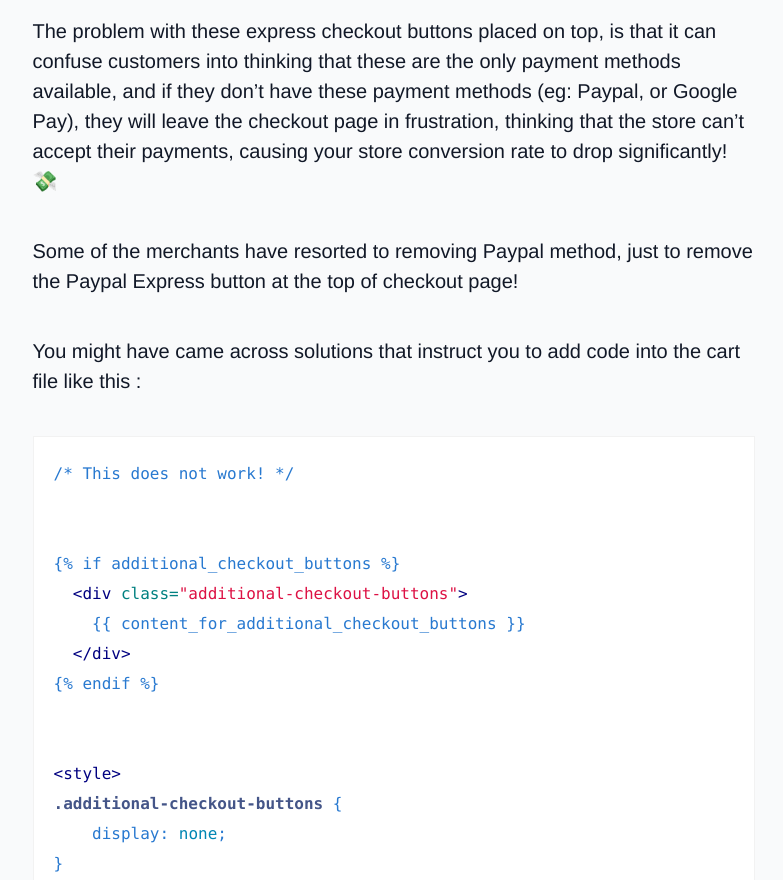
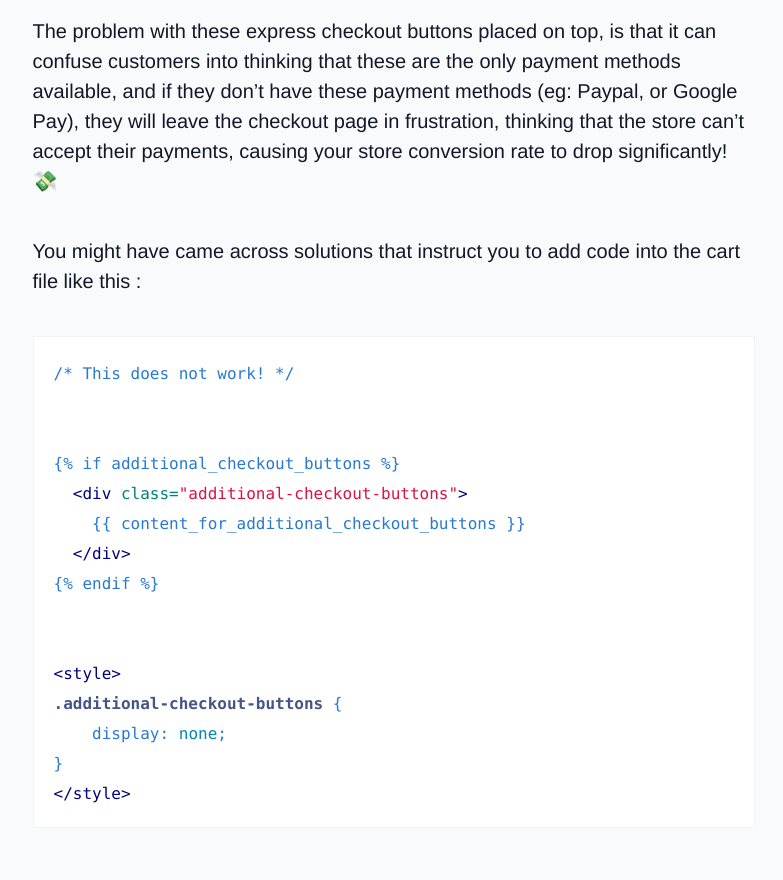
Before and after one commit to YagiSoftware/blog, a Jekyll site: the page built from _posts/2023-08-14-how-to-remove-paypal-express-checkout-in-shopify.md, in a window 1280 px wide and 900 px high, scrolled down 894 px, cut to the strip 20-900 px from the top of the window. Shown: the whole strip, without its empty margins (246-1029 px from the left). Built offline with Jekyll 4.4.1, drawn with Linux system fonts in a browser that asks for light colours; some web fonts are replaced; comment, search, counter and statistics services are not loaded.

```diff
--- a/_posts/2023-08-14-how-to-remove-paypal-express-checkout-in-shopify.md
+++ b/_posts/2023-08-14-how-to-remove-paypal-express-checkout-in-shopify.md
@@ -13,8 +13,6 @@
 ![Express Payment buttons in Checkout page](https://img.yagisoftware.com/20-hide-paypal-express/2express_checkouts.png)
 
 The problem with these express checkout buttons placed on top, is that it can confuse customers into thinking that these are the only payment methods available, and if they don't have these payment methods (eg: Paypal, or Google Pay), they will leave the checkout page in frustration, thinking that the store can't accept their payments, causing your store conversion rate to drop significantly! 💸
-
-Some of the merchants have resorted to removing Paypal method, just to remove the Paypal Express button at the top of checkout page!
 
 
 You might have came across solutions that instruct you to add code into the cart file like this :
```
